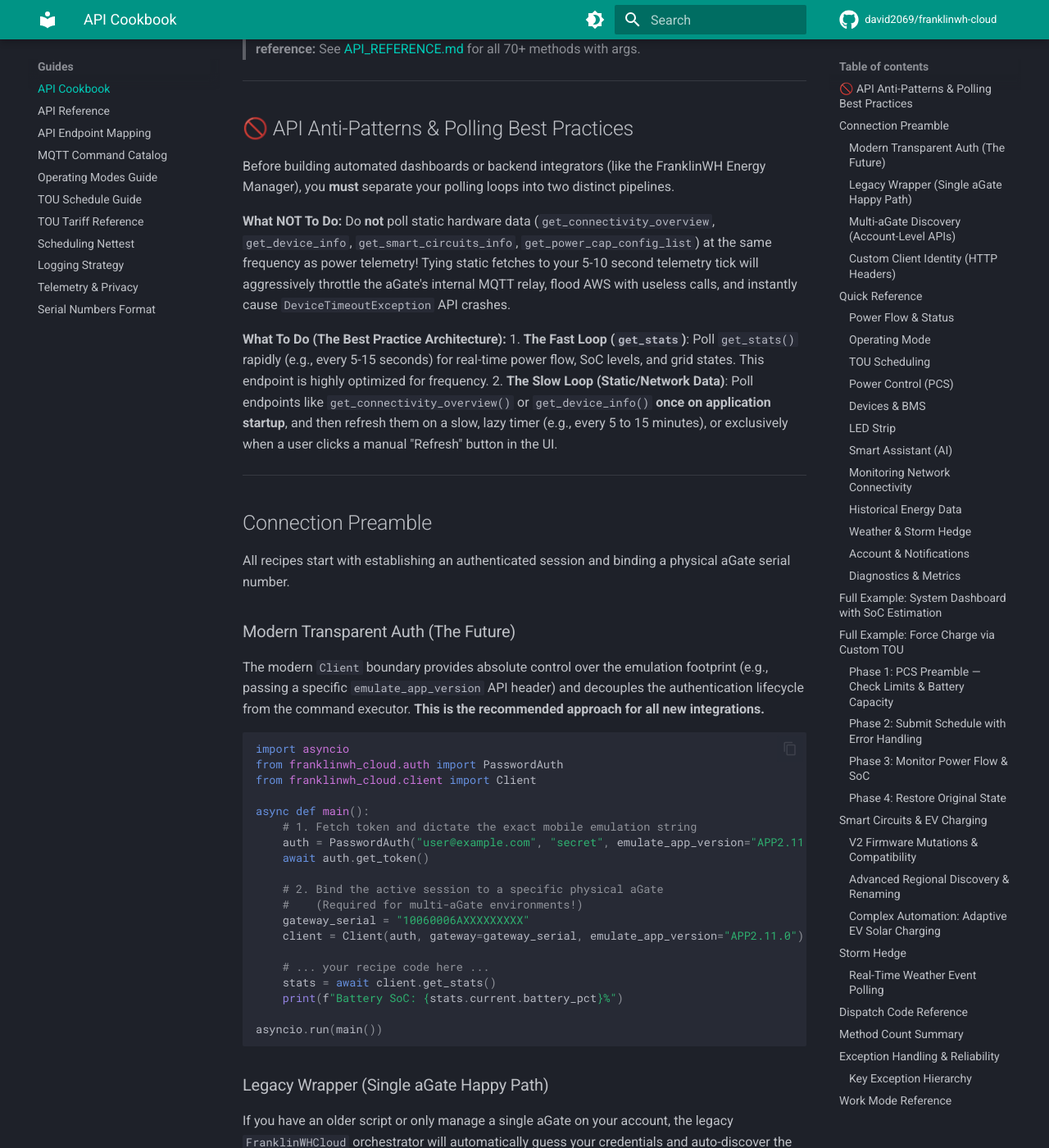
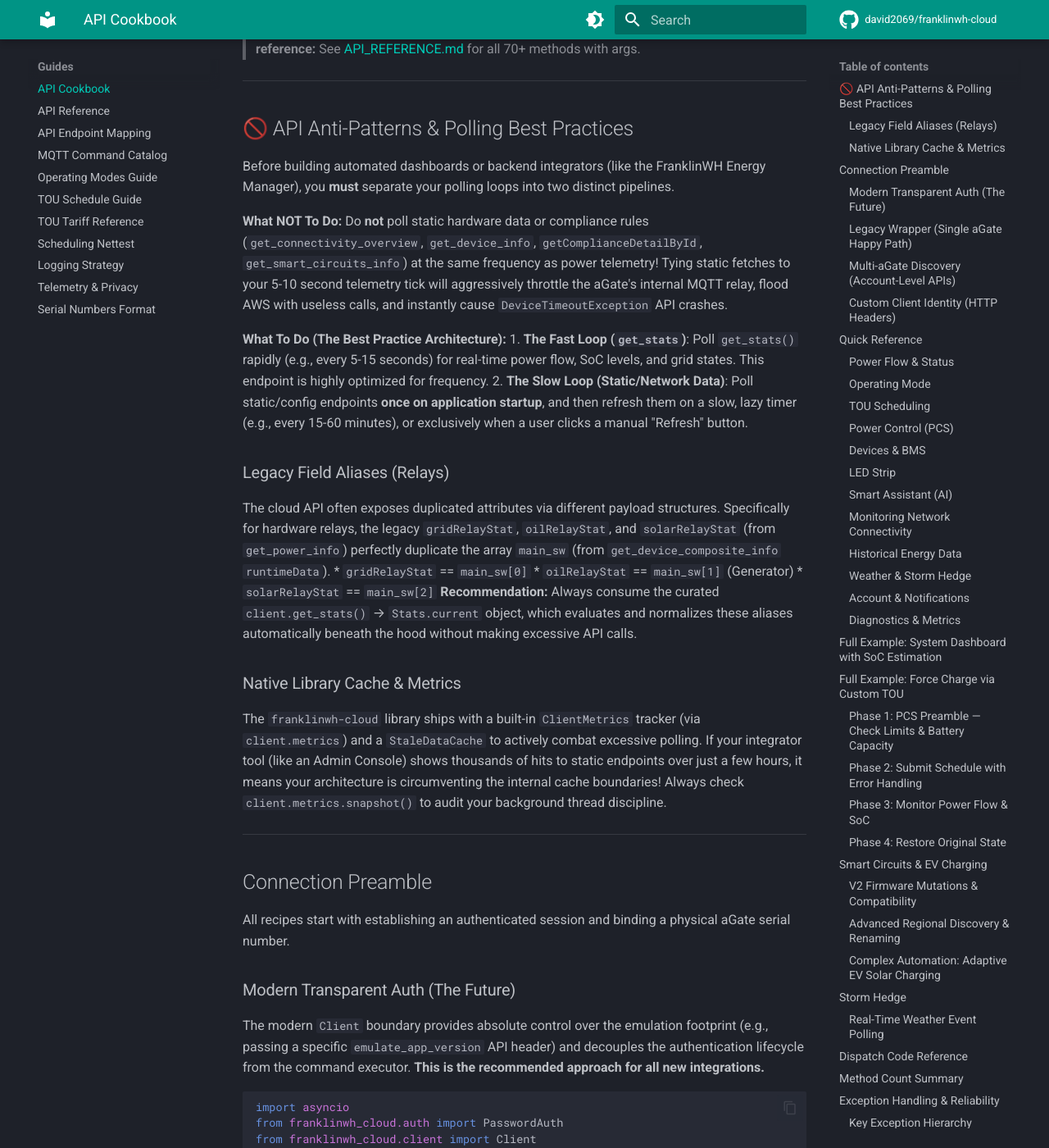
Before and after one commit to david2069/franklinwh-cloud, an MkDocs documentation site: the page built from docs/API_COOKBOOK.md, in a window 1280 px wide and 1400 px high, scrolled down 494 px. Shown: the whole window at 82% size. Built offline with MkDocs 1.6.1 and Material for MkDocs 9.7.7, drawn with Linux system fonts in a browser that asks for light colours; comment, search, counter and statistics services are not loaded.

Commit message:
docs: cross-reference legacy relay aliases and warn of compliance data polling spam

```diff
--- a/docs/API_COOKBOOK.md
+++ b/docs/API_COOKBOOK.md
@@ -17,11 +17,22 @@ Practical recipes for the FranklinWH Cloud API. Each recipe is copy-paste ready.
 Before building automated dashboards or backend integrators (like the FranklinWH Energy Manager), you **must** separate your polling loops into two distinct pipelines.
 
 **What NOT To Do:**
-Do **not** poll static hardware data (`get_connectivity_overview`, `get_device_info`, `get_smart_circuits_info`, `get_power_cap_config_list`) at the same frequency as power telemetry! Tying static fetches to your 5-10 second telemetry tick will aggressively throttle the aGate's internal MQTT relay, flood AWS with useless calls, and instantly cause `DeviceTimeoutException` API crashes.
+Do **not** poll static hardware data or compliance rules (`get_connectivity_overview`, `get_device_info`, `getComplianceDetailById`, `get_smart_circuits_info`) at the same frequency as power telemetry! Tying static fetches to your 5-10 second telemetry tick will aggressively throttle the aGate's internal MQTT relay, flood AWS with useless calls, and instantly cause `DeviceTimeoutException` API crashes.
 
 **What To Do (The Best Practice Architecture):**
 1. **The Fast Loop (`get_stats`)**: Poll `get_stats()` rapidly (e.g., every 5-15 seconds) for real-time power flow, SoC levels, and grid states. This endpoint is highly optimized for frequency.
-2. **The Slow Loop (Static/Network Data)**: Poll endpoints like `get_connectivity_overview()` or `get_device_info()` **once on application startup**, and then refresh them on a slow, lazy timer (e.g., every 5 to 15 minutes), or exclusively when a user clicks a manual "Refresh" button in the UI.
+2. **The Slow Loop (Static/Network Data)**: Poll static/config endpoints **once on application startup**, and then refresh them on a slow, lazy timer (e.g., every 15-60 minutes), or exclusively when a user clicks a manual "Refresh" button.
+
+### Legacy Field Aliases (Relays)
+The cloud API often exposes duplicated attributes via different payload structures. Specifically for hardware relays, the legacy `gridRelayStat`, `oilRelayStat`, and `solarRelayStat` (from `get_power_info`) perfectly duplicate the array `main_sw` (from `get_device_composite_info` `runtimeData`).
+* `gridRelayStat` == `main_sw[0]`
+* `oilRelayStat` == `main_sw[1]` (Generator)
+* `solarRelayStat` == `main_sw[2]`
+**Recommendation:** Always consume the curated `client.get_stats()` → `Stats.current` object, which evaluates and normalizes these aliases automatically beneath the hood without making excessive API calls.
+
+### Native Library Cache & Metrics
+The `franklinwh-cloud` library ships with a built-in `ClientMetrics` tracker (via `client.metrics`) and a `StaleDataCache` to actively combat excessive polling.
+If your integrator tool (like an Admin Console) shows thousands of hits to static endpoints over just a few hours, it means your architecture is circumventing the internal cache boundaries! Always check `client.metrics.snapshot()` to audit your background thread discipline.
 
 ---
 
```
